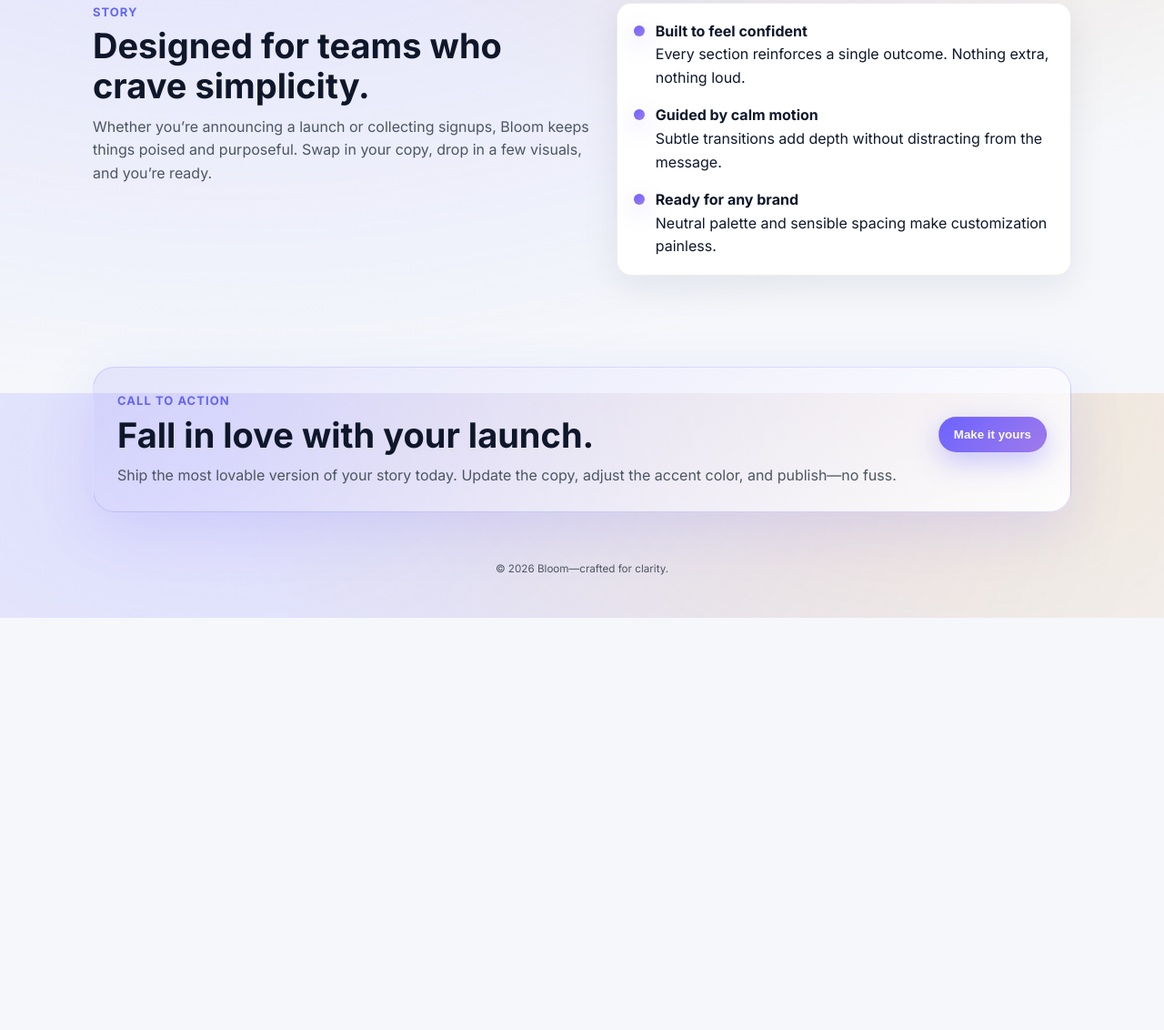
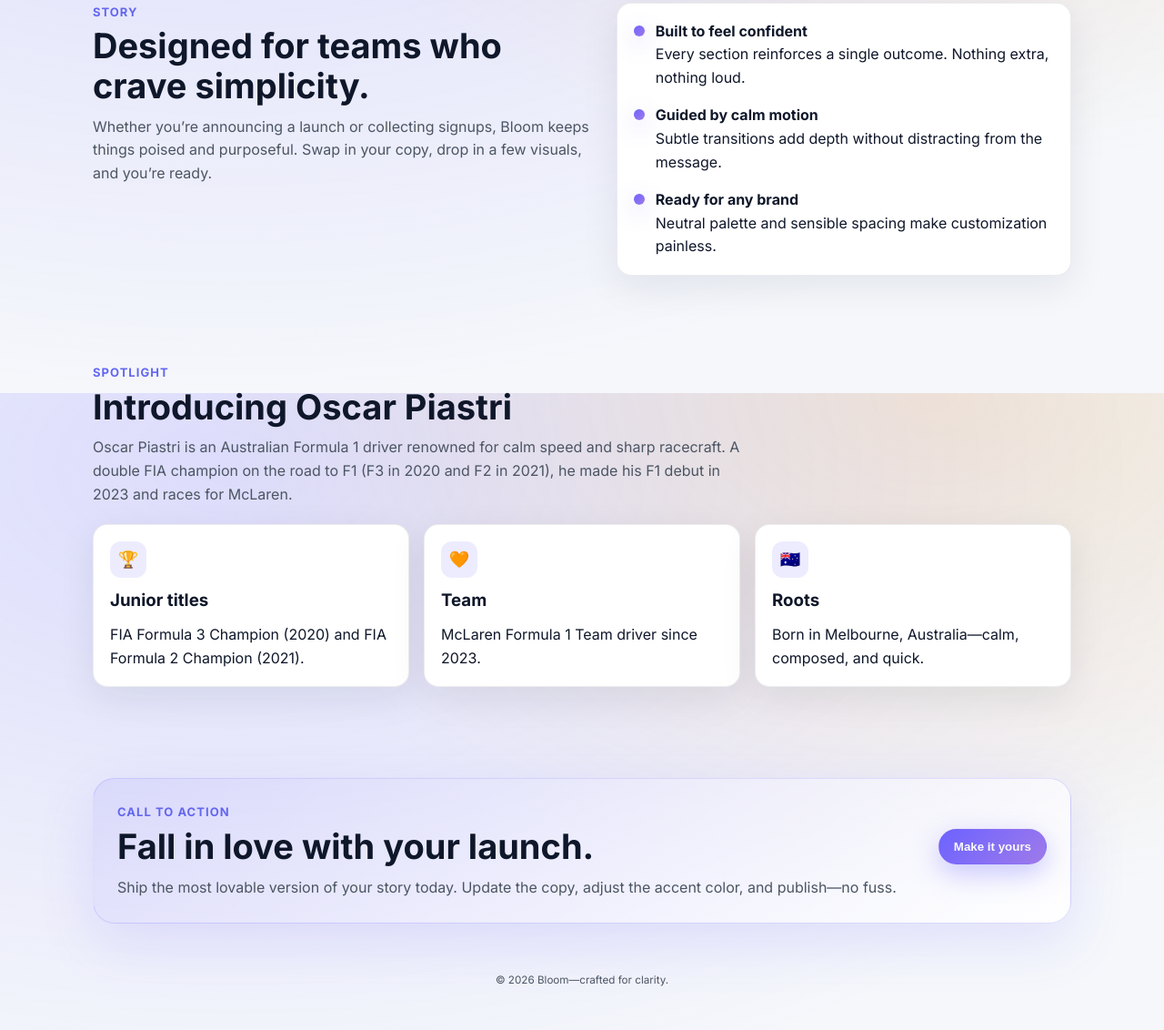
Before and after one commit to ismy-page/287ea003-2241-4902-be3d-5014ce7beeff, a plain HTML site: page index.html in a window 1280 px wide. Shown: the part 1168-2300 px from the top of the page at 91% size. Before the commit the page ends 1847 px from the top, so only its background shows below. Drawn offline with Linux system fonts and the light colour scheme.

Commit message:
feat: introduce Oscar Piastri spotlight section and nav link

```diff
--- a/index.html
+++ b/index.html
@@ -24,6 +24,7 @@
         <nav class="nav-links">
           <a href="#features">Features</a>
           <a href="#story">Story</a>
+          <a href="#piastri">Spotlight</a>
           <a href="#cta">Pricing</a>
         </nav>
         <div class="nav-actions">
@@ -140,6 +141,34 @@
           </div>
         </section>
 
+        <section id="piastri" class="section">
+          <div class="section-head">
+            <p class="eyebrow">Spotlight</p>
+            <h2>Introducing Oscar Piastri</h2>
+            <p class="muted">
+              Oscar Piastri is an Australian Formula 1 driver renowned for calm speed and sharp racecraft.
+              A double FIA champion on the road to F1 (F3 in 2020 and F2 in 2021), he made his F1 debut in 2023 and races for McLaren.
+            </p>
+          </div>
+          <div class="grid">
+            <article class="feature-card">
+              <div class="icon">🏆</div>
+              <h3>Junior titles</h3>
+              <p>FIA Formula 3 Champion (2020) and FIA Formula 2 Champion (2021).</p>
+            </article>
+            <article class="feature-card">
+              <div class="icon">🧡</div>
+              <h3>Team</h3>
+              <p>McLaren Formula 1 Team driver since 2023.</p>
+            </article>
+            <article class="feature-card">
+              <div class="icon">🇦🇺</div>
+              <h3>Roots</h3>
+              <p>Born in Melbourne, Australia—calm, composed, and quick.</p>
+            </article>
+          </div>
+        </section>
+
         <section id="cta" class="section cta">
           <div class="cta-inner">
             <div>
```
